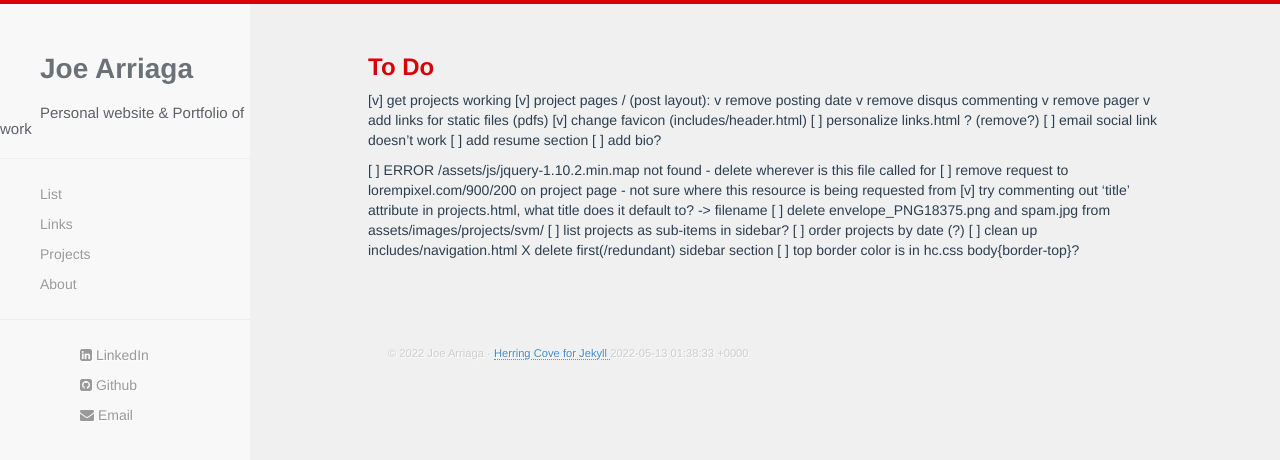
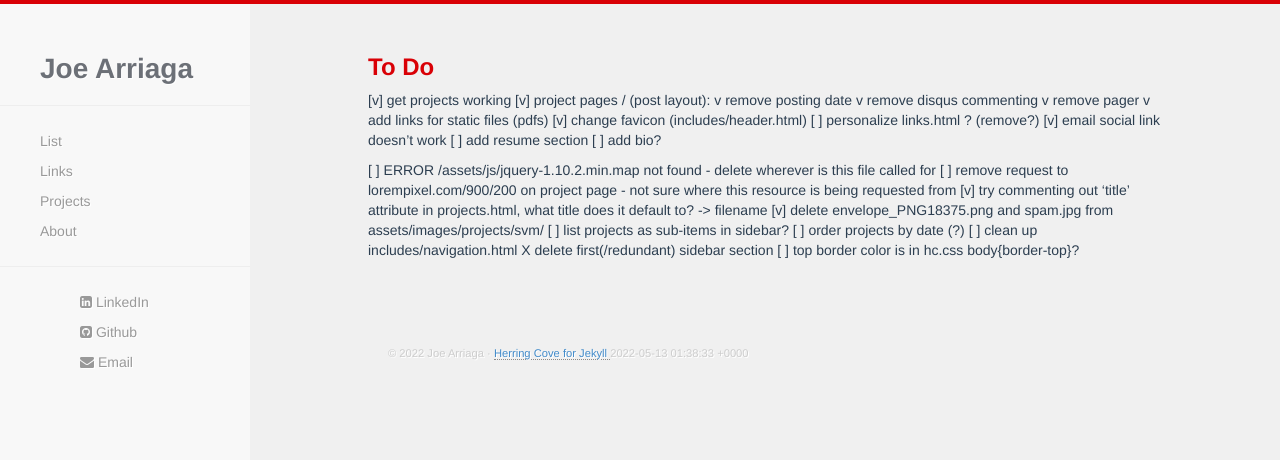
Before and after one commit to joe-arriaga/joe-arriaga.github.io, a Jekyll site: the page built from to_do.md, in a window 1280 px wide. Shown: the top 460 px of the page. Built offline with Jekyll 4.4.1, drawn with Linux system fonts in a browser that asks for light colours; our own code applies the rules of GitHub Pages for plain Markdown files.

Commit message:
Fix email social link

```diff
--- a/_config.yml
+++ b/_config.yml
@@ -1,7 +1,7 @@
 name: Joe Arriaga
 author: Joe Arriaga
 #baseurl: /herring-cove
-description: Personal website & Portfolio of work
+#description: Personal website & Portfolio of work
 #baseurl: https://www.joe-arriaga.github.io ???
 github: http://www.github.com/joe-arriaga
 #twitter: http://www.twitter.com/
--- a/_includes/navigation.html
+++ b/_includes/navigation.html
@@ -29,11 +29,11 @@
     <li><a href="{{ site.baseurl }}/list.html">List</a></li>
     <li><a href="{{ site.baseurl }}/links.html">Links</a></li>
     <li><a href="{{ site.baseurl }}/projects.html">Projects</a></li>
-    <li><a href="{{ site.baseurl }}/about.html">About</a></li>
+    <li><a href="{{ site.baskeurl }}/about.html">About</a></li>
     <hr />
     <li> <a href="{{ site.linkedin }}"><i class="fa fa-linkedin-square"></i> LinkedIn</a> </li>
     <li> <a href="{{ site.github }}"><i class="fa fa-github-square"></i> Github</a> </li>
-    <li> <a href="{{ site.email }}"><i class="fa-pull-left fa fa-envelope"></i> Email</a> </li>
+    <li> <a href="mailto: {{ email }}"><i class="fa fa-envelope"></i> Email</a> </li>
     <div id="social-wrapper">
       <!-- <li> <a href="{{ site.twitter }}"><i class="fa fa-twitter-square"></i> @twitter</a></li> -->
       <!-- <li> <a href="{{ site.linkedin }}"><i class="fa fa-linkedin-square"></i> linkedin</a> </li> -->
@@ -55,6 +55,6 @@
     <hr />
     <li> <a href="{{ site.linkedin }}"><i class="fa fa-linkedin-square"></i> LinkedIn</a> </li>
     <li> <a href="{{ site.github }}"><i class="fa fa-github-square"></i> Github</a> </li>
-    <li> <a href="{{ site.email }}"><i class="fa fa-envelope"></i> Email</a> </li>
+    <li> <a href="mailto: {{ email }}"><i class="fa fa-envelope"></i> Email</a> </li>
   </ul>
 </div>
--- a/to_do.md
+++ b/to_do.md
@@ -7,7 +7,7 @@
       v add links for static files (pdfs)
 [v] change favicon (includes/header.html)
 [ ] personalize links.html ? (remove?)
-[ ] email social link doesn't work
+[v] email social link doesn't work
 [ ] add resume section
 [ ] add bio?
 
@@ -17,7 +17,7 @@
     - not sure where this resource is being requested from
 [v] try commenting out 'title' attribute in projects.html, what title does it
 default to? -> filename
-[ ] delete envelope_PNG18375.png and spam.jpg from assets/images/projects/svm/
+[v] delete envelope_PNG18375.png and spam.jpg from assets/images/projects/svm/
 [ ] list projects as sub-items in sidebar?
 [ ] order projects by date (?)
 [ ] clean up includes/navigation.html
```
